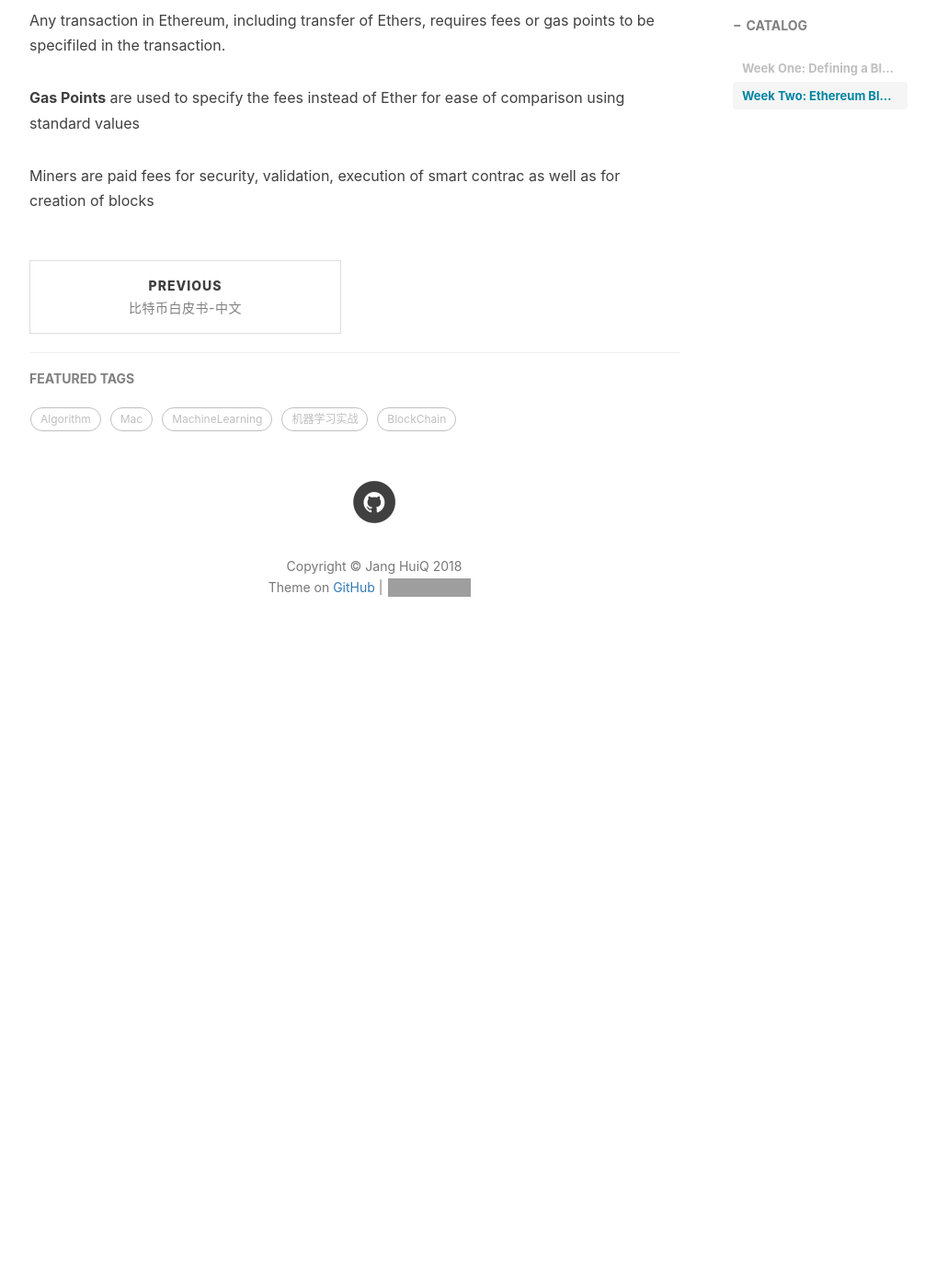
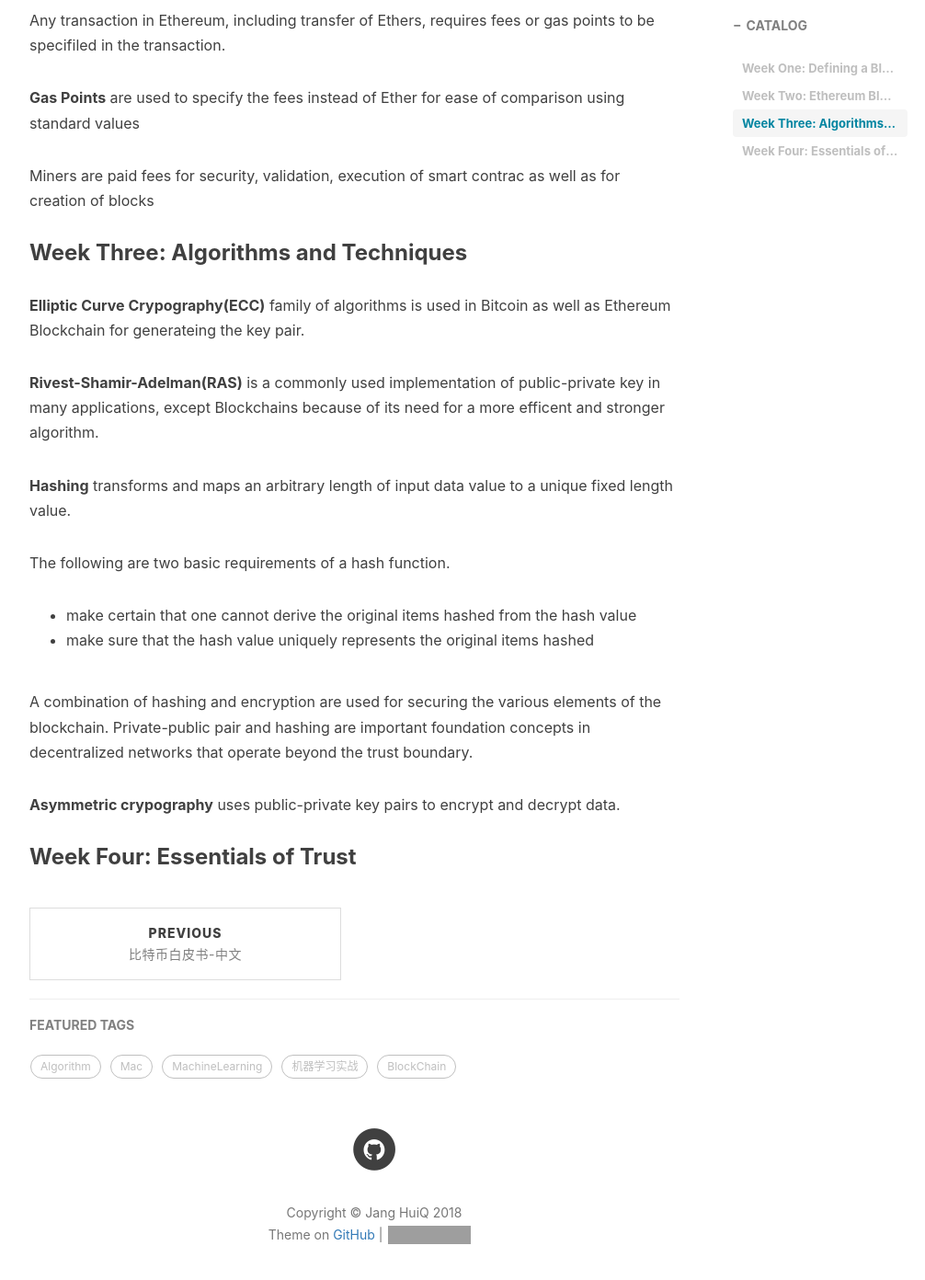
Before and after one commit to jangzc/jangzc.github.io, a Jekyll site: the page built from _posts/2018-08-15-courseraBCbase.md, in a window 1280 px wide and 1400 px high, scrolled down 2401 px. Shown: the top 1392 px of the window at 92% size, without its empty margins (233-1239 px from the left). Built offline with Jekyll 4.4.1, drawn with Linux system fonts in a browser that asks for light colours; nearby versions of some CDN libraries; comment, search, counter and statistics services are not loaded; before the commit the page ends 3144 px from its top, so only the background shows below that; grey boxes are pictures that could not be loaded.

Commit message:
Update 2018-08-15-courseraBCbase.md

```diff
--- a/_posts/2018-08-15-courseraBCbase.md
+++ b/_posts/2018-08-15-courseraBCbase.md
@@ -63,3 +63,21 @@ Any transaction in Ethereum, including transfer of Ethers, requires fees or gas
 **Gas Points** are used to specify the fees instead of Ether for ease of comparison using standard values
 
 Miners are paid fees for security, validation, execution of smart contrac as well as for creation of blocks
+
+### Week Three: Algorithms and Techniques<br>
+
+**Elliptic Curve Crypography(ECC)** family of algorithms is used in Bitcoin as well as Ethereum Blockchain for generateing the key pair.
+
+**Rivest-Shamir-Adelman(RAS)** is a commonly used implementation of public-private key in many applications, except Blockchains because of its need for a more efficent and stronger algorithm.
+
+**Hashing** transforms and maps an arbitrary length of input data value to a unique fixed length value.
+
+The following are two basic requirements of a hash function.
+* make certain that one cannot derive the original items hashed from the hash value
+* make sure that the hash value uniquely represents the original items hashed
+
+A combination of hashing and encryption are used for securing the various elements of the blockchain. Private-public pair and hashing are important foundation concepts in decentralized networks that operate beyond the trust boundary.
+
+**Asymmetric crypography** uses public-private key pairs to encrypt and decrypt data.
+
+### Week Four: Essentials of Trust
```
